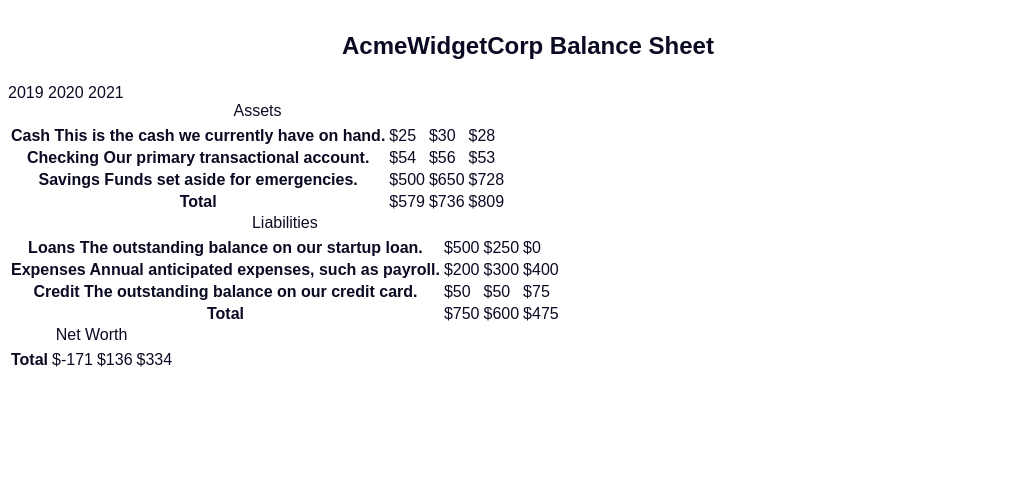
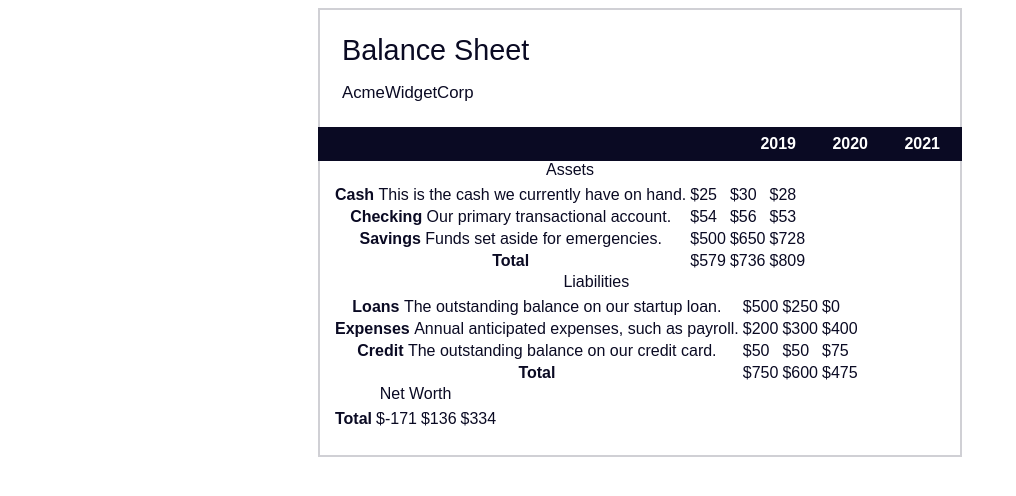
Before and after one commit to LittleLW8847/CSS-Psuedo-Selecter, a plain HTML site: page index.html in a window 1280 px wide. Shown: the whole page, without its empty margins (0-1016 px from the left). Drawn offline with Linux system fonts and the light colour scheme.

Commit message:
pregress

```diff
--- a/styles.css
+++ b/styles.css
@@ -1,6 +1,6 @@
 span[class~="sr-only"]{
-    border: 0;
-    clip: rect(1px, 1px, 1px, 1px);
+    border: 0 !important;
+    clip: rect(1px, 1px, 1px, 1px) !important;
     clip-path: inset(50%);
     width: 1px;
     height: 1px;
@@ -25,3 +25,49 @@ h1{
     margin: 0 auto;
     padding: 1.5rem 1.25rem;
 }
+
+h1 .flex{
+    display: flex;
+    flex-direction: column-reverse;
+    gap: 1rem;
+}
+
+h1 .flex span:first-of-type{
+    font-size: 0.7em;
+}
+
+h1 .flex span:last-of-type{
+    font-size: 1.2em;
+}
+
+section{
+    max-width: 40rem;
+    margin: 0 auto;
+    border: 2px solid #d0d0d5;
+}
+
+#years{
+    display: flex;
+    justify-content: flex-end;
+    position: sticky;
+    top: 0;
+    color: #fff;
+    background-color: #0a0a23;
+    margin: 0 -2px;
+    padding: 0.5rem calc(1.25rem + 2px) 0.5rem 0;
+    z-index: 999;
+}
+
+#years span[class]{
+    font-weight: bold;
+    text-align: right;
+    width: 4.5rem;
+}
+
+.table-wrap{
+    padding: 0 0.75rem 1.5rem 0.75rem;
+}
+
+span:not(.sr-only){
+    font-weight: normal;
+}
```
